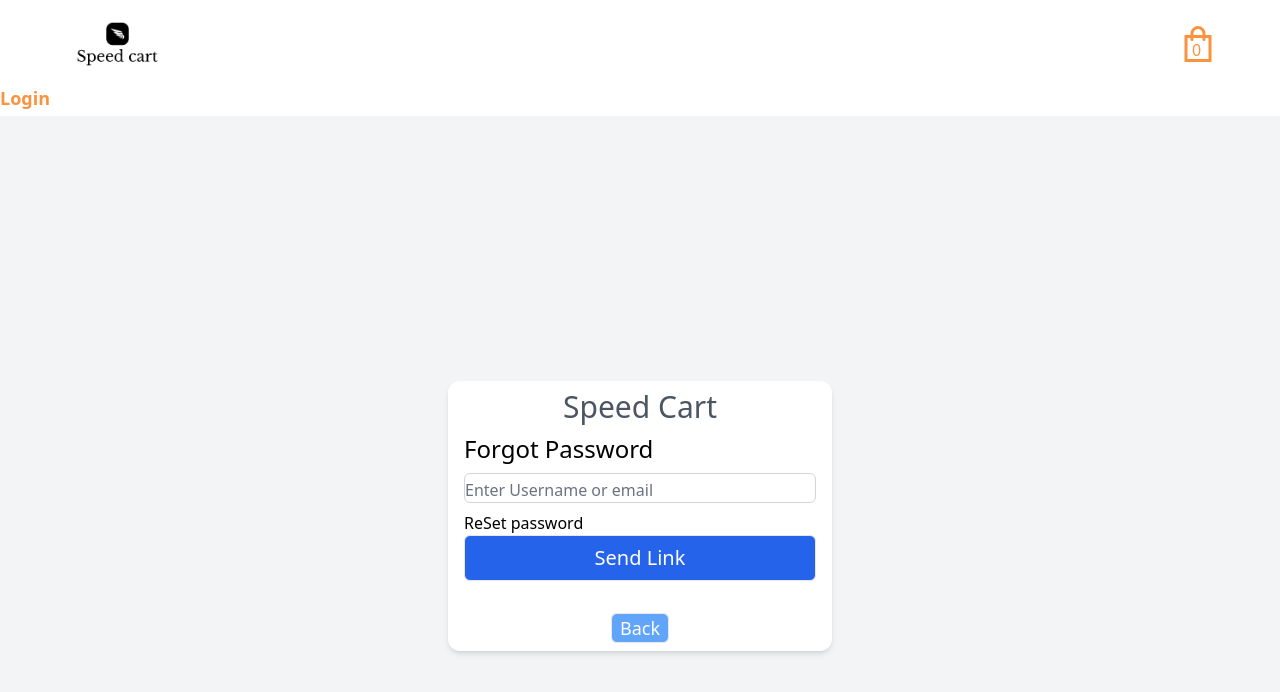
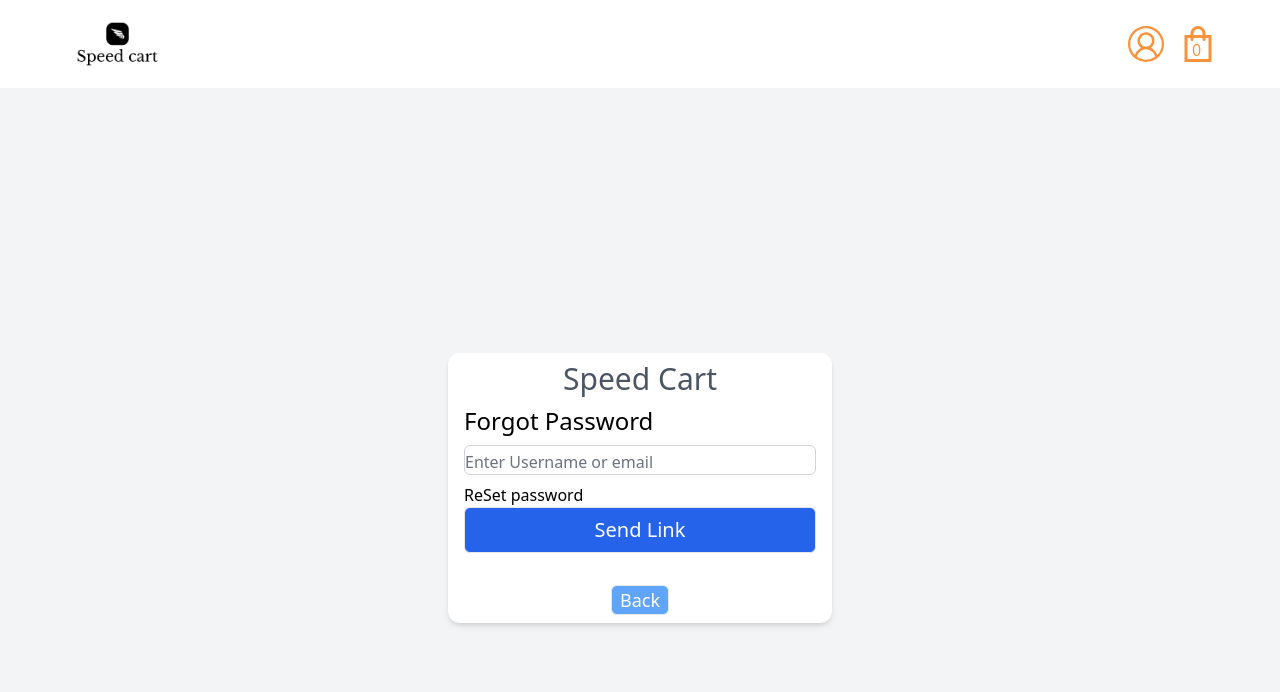
Before and after one commit to Shivagupta8525/SpeedCart, a React (Vite) app: page /forget in a window 1280 px wide. Shown: the top 692 px of the page. Built offline with nearby package versions, Linux system fonts and the light colour scheme.

Commit message:
header reset

```diff
--- a/src/Component/Header.jsx
+++ b/src/Component/Header.jsx
@@ -2,26 +2,29 @@ import React, { memo } from 'react';
 import { Link } from 'react-router-dom';
 import logo from "../images/logoBlack.png"
 import { GrShop } from "react-icons/gr";
+import { VscAccount } from "react-icons/vsc";
 
 function Header({ productCount }) {
     return (
         < div className="bg-white py-1   ">
             <div className="  max-w-6xl mx-auto  flex justify-between items-center ">
                 <Link to={'/'}>
-                    <img className="h-20 "
-                        src={logo} alt="logo.png" /> </Link>
-                <div className="flex flex-col items-center">
-
-                    <Link to="/my_cart">
-                        <GrShop className=' text-4xl text-orange-400' />
-                        <p className=' -mt-6 ml-3 text-orange-400'>{productCount}</p>
-                    </Link>
+                    <img className="h-20 " src={logo} alt="logo.png" />
+                </Link>
+                <div className='flex gap-4   '>
+                    <div  >
+                        <Link to="/login" className="text-orange-400 font-bold text-4xl  "> <VscAccount /></Link>
+                    </div>
+                    <div className="flex flex-col items-center">
+                        <Link to="/my_cart">
+                            <GrShop className=' text-4xl text-orange-400' />
+                            <p className=' -mt-6 ml-3 text-orange-400'>{productCount}</p>
+                        </Link>
+                    </div>
 
                 </div>
             </div>
-        <div  >
-                <Link to="/login" className="text-orange-400 font-bold text-lg">Login</Link>
-                </div>
+
 
 
         </div>
```
